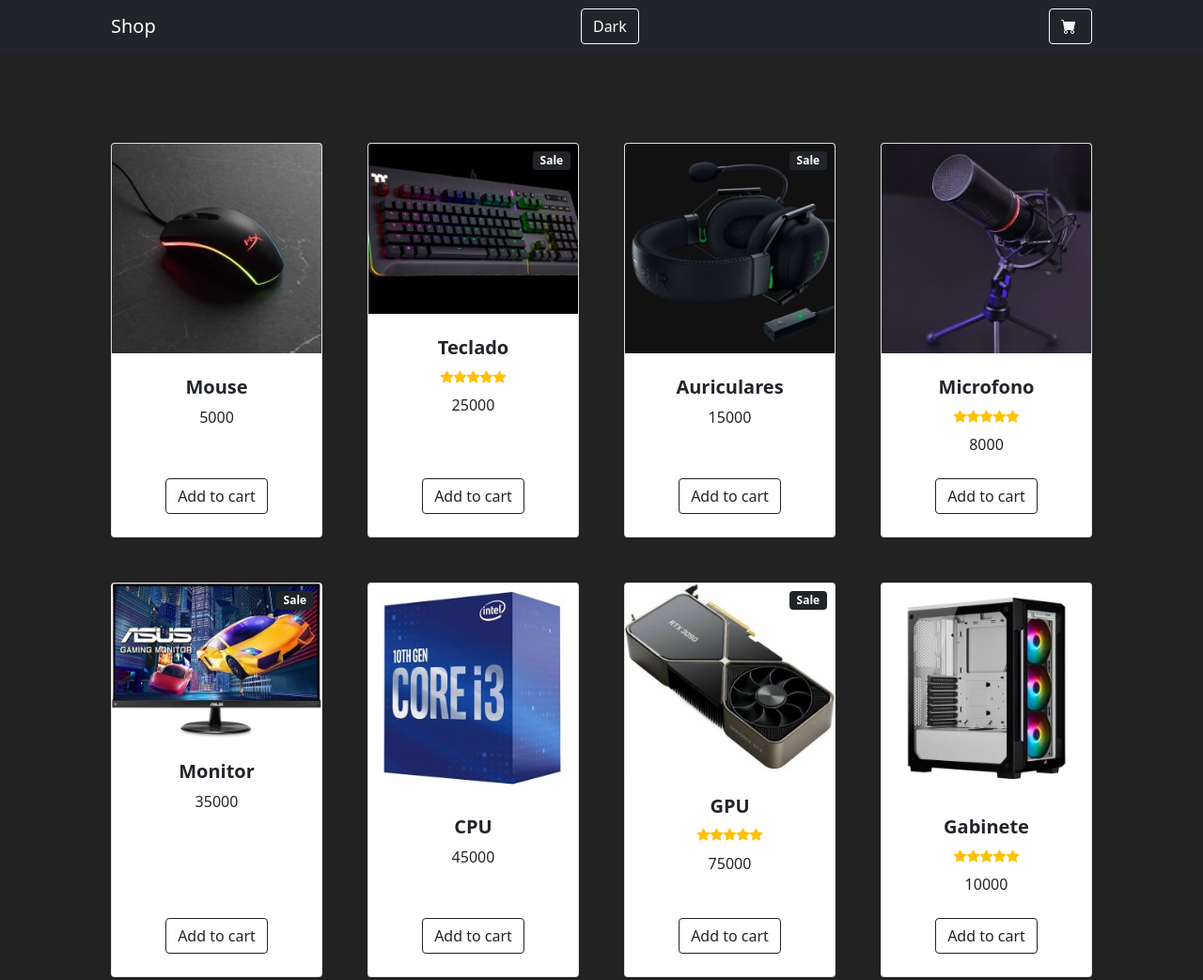
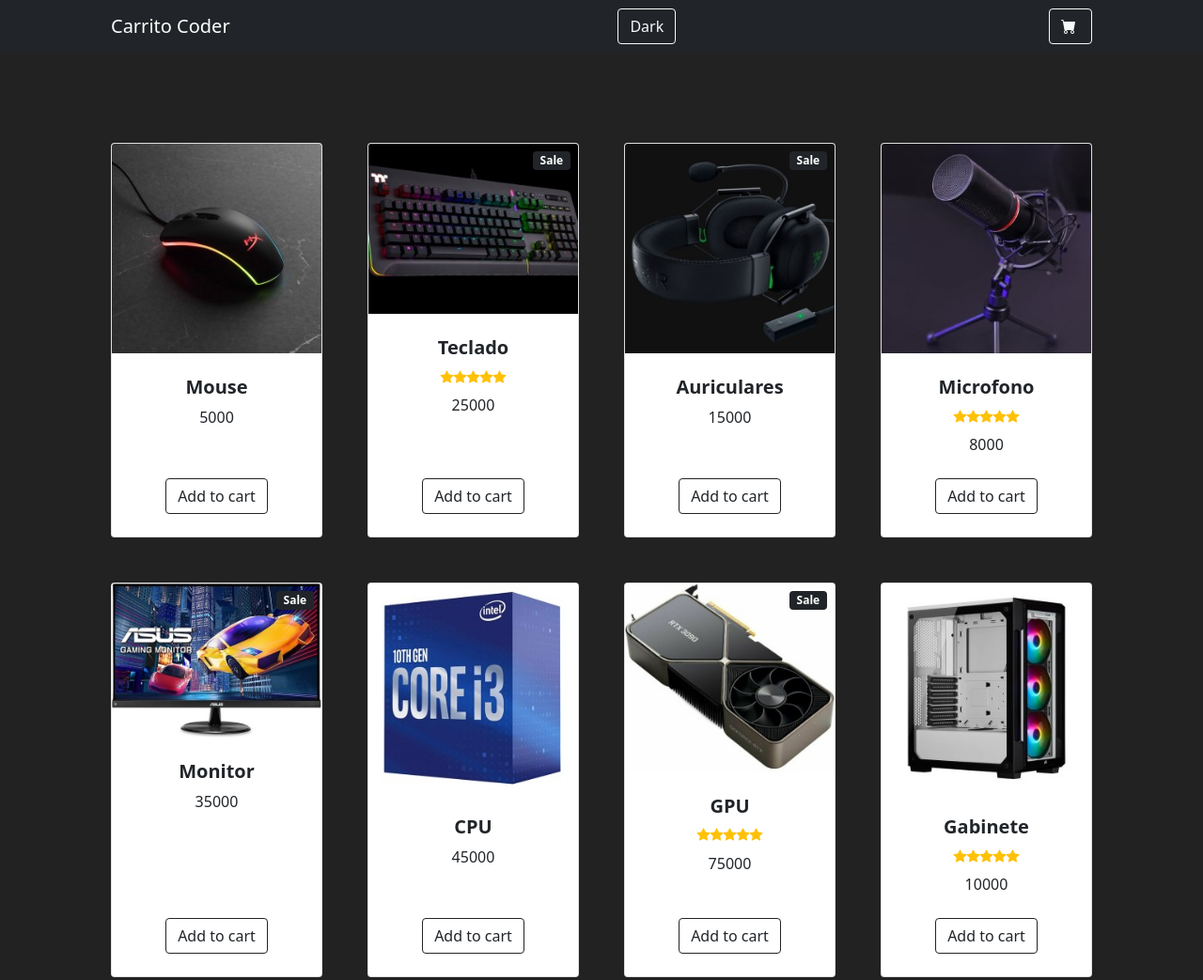
Before and after one commit to pilot510/proyectoJS, a plain HTML site: page index.html in a window 1280 px wide. Shown: the top 1043 px of the page at 94% size. Drawn offline with nearby package versions, Linux system fonts and the light colour scheme.

Commit message:
Cambio titulo y nombre

```diff
--- a/index.html
+++ b/index.html
@@ -6,7 +6,7 @@
     <meta name="viewport" content="width=device-width, initial-scale=1, shrink-to-fit=no" />
     <meta name="description" content="" />
     <meta name="author" content="" />
-    <title>Shop</title>
+    <title>Carrito de Compras Coder Proyecto</title>
     <!-- Favicon-->
     <link rel="icon" type="image/x-icon" href="./assets/favicon.ico" />
     <!-- Bootstrap icons-->
@@ -40,7 +40,7 @@
     <!-- Navigation-->
     <nav class="navbar navbar-expand-lg navbar-dark bg-dark">
         <div class="container px-4 px-lg-5">
-            <a class="navbar-brand" href="./index.html">Shop</a>
+            <a class="navbar-brand" href="./index.html">Carrito Coder</a>
             <button type="button" class="modoOscuro btn btn-outline-light">Dark</button>
             <form class="d-flex">
                 <button type="button" class="btn btn-outline-light" data-bs-toggle="modal"
```
